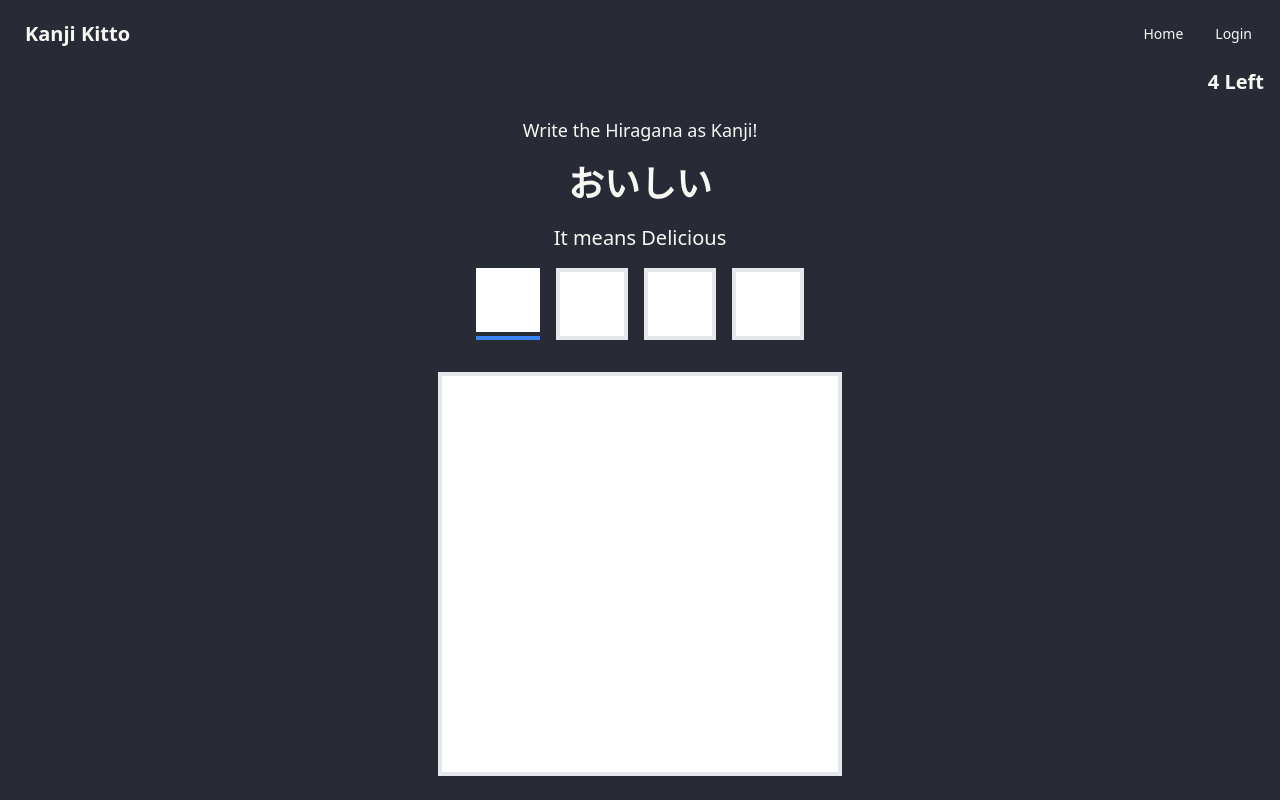
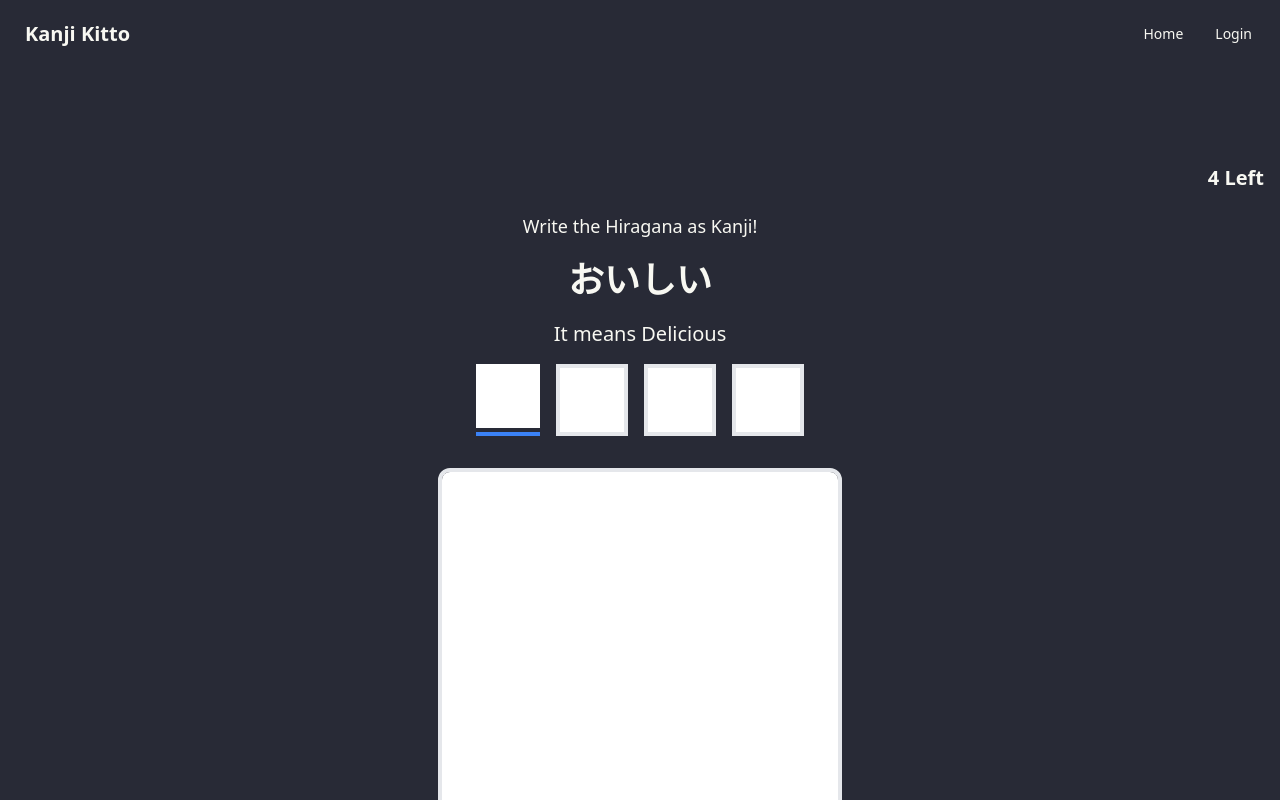
Before and after one commit to benbousquet/kanjikitto, a Next.js app: page /review in a window 1280 px wide. Shown: the top 800 px of the page. Built offline with nearby package versions, Linux system fonts and the light colour scheme; no server answers.

Commit message:
refactored code

```diff
--- a/app/dashboard/page.tsx
+++ b/app/dashboard/page.tsx
@@ -2,7 +2,7 @@ import { BarChartBig, Bookmark, History, Info, Search } from "lucide-react";
 
 export default function Dashboard() {
   return (
-    <div className="flex flex-col lg:max-w-7xl mx-auto">
+    <div className="flex flex-col lg:max-w-7xl mx-auto py-8 lg:py-24">
       <div className="flex flex-col space-y-5 lg:space-y-0 lg:flex-row items-center lg:space-x-28">
         <h1 className="text-6xl">Dashboard</h1>
         <label className="input input-bordered flex items-center gap-2 flex-grow">
--- a/components/kanjiReview.tsx
+++ b/app/review/_components/kanjiReview.tsx
@@ -1,7 +1,7 @@
 "use client";
 import { useState } from "react";
-import KanjiDrawing from "./kanjiDrawing";
-import { ReviewItem } from "./types";
+import KanjiDrawing from "@/components/kanjiDrawing";
+import { ReviewItem } from "@/components/types";
 
 export default function KanjiReview({
   reviewData,
--- a/app/review/page.tsx
+++ b/app/review/page.tsx
@@ -1,4 +1,4 @@
-import KanjiReview from "@/components/kanjiReview";
+import KanjiReview from "./_components/kanjiReview";
 import { ReviewItem } from "@/components/types";
 
 export default function Review() {
@@ -7,10 +7,12 @@ export default function Review() {
     { hiragana: "にち", kanji: "日", meaning: "Sun" },
     { hiragana: "かいしゃ", kanji: "会社", meaning: "Company" },
     { hiragana: "さくぶん", kanji: "作文", meaning: "An essay; Composition" },
-  ]
+  ];
   return (
     <main>
-      <KanjiReview reviewData={reviewData} />
+      <div className="lg:flex-row max-w-fit lg:max-w-7xl mx-auto py-8 lg:py-24">
+        <KanjiReview reviewData={reviewData} />
+      </div>
     </main>
   );
 }
--- a/components/kanjiDrawing.tsx
+++ b/components/kanjiDrawing.tsx
@@ -169,7 +169,7 @@ export default function KanjiDrawing({
       {(!nextItem && !isDone()) && showHint()}
       <canvas
         id="doodleCanvas"
-        className={"border-4 my-4 lg:max-w-xl max-w-fit mx-auto " + (isDone() && "hidden")}
+        className={"border-4 my-4 rounded-xl lg:max-w-xl max-w-fit mx-auto " + (isDone() && "hidden")}
       ></canvas>
       <div className="flex flex-row [&>button]:mx-2 py-2 justify-evenly">
         {isDone() ? (
```
Also changed, not shown: app/dashboard/create/_components/createForm.tsx (added).
